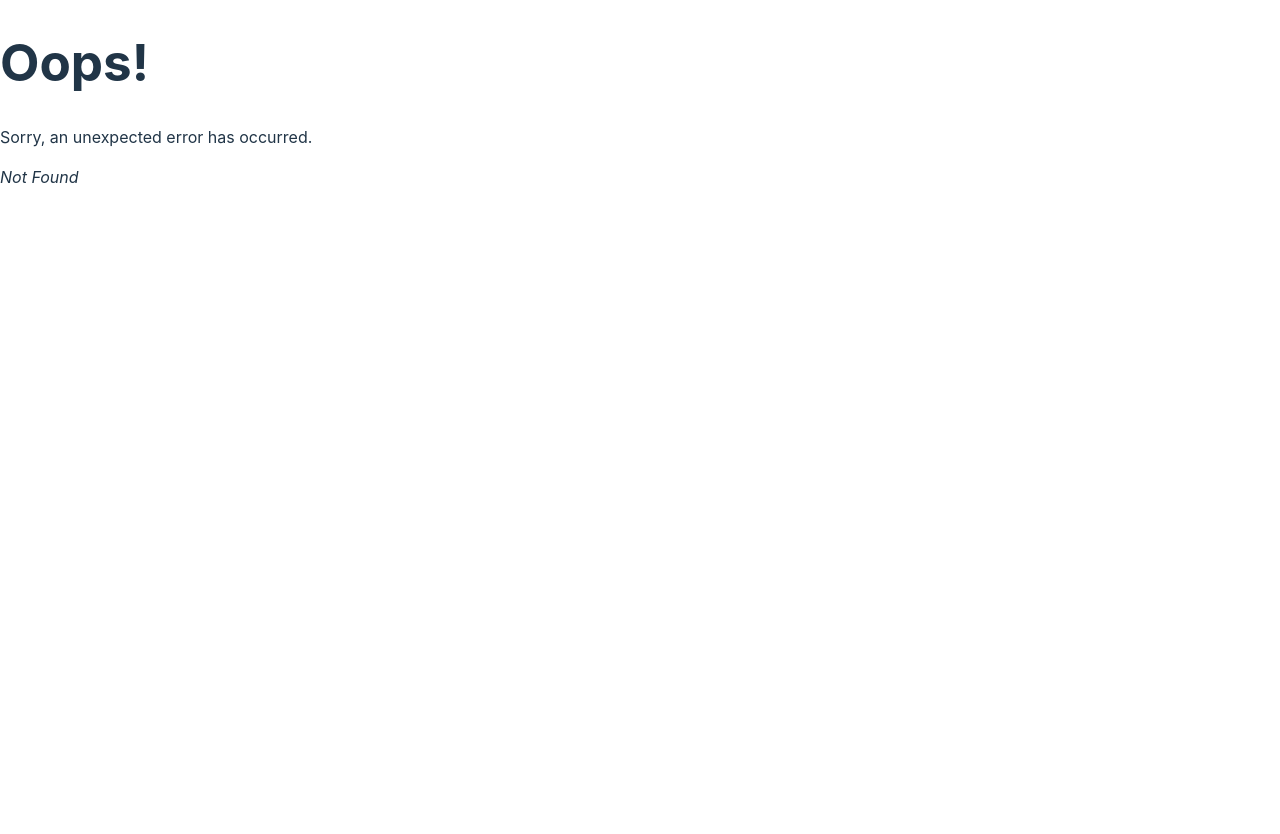
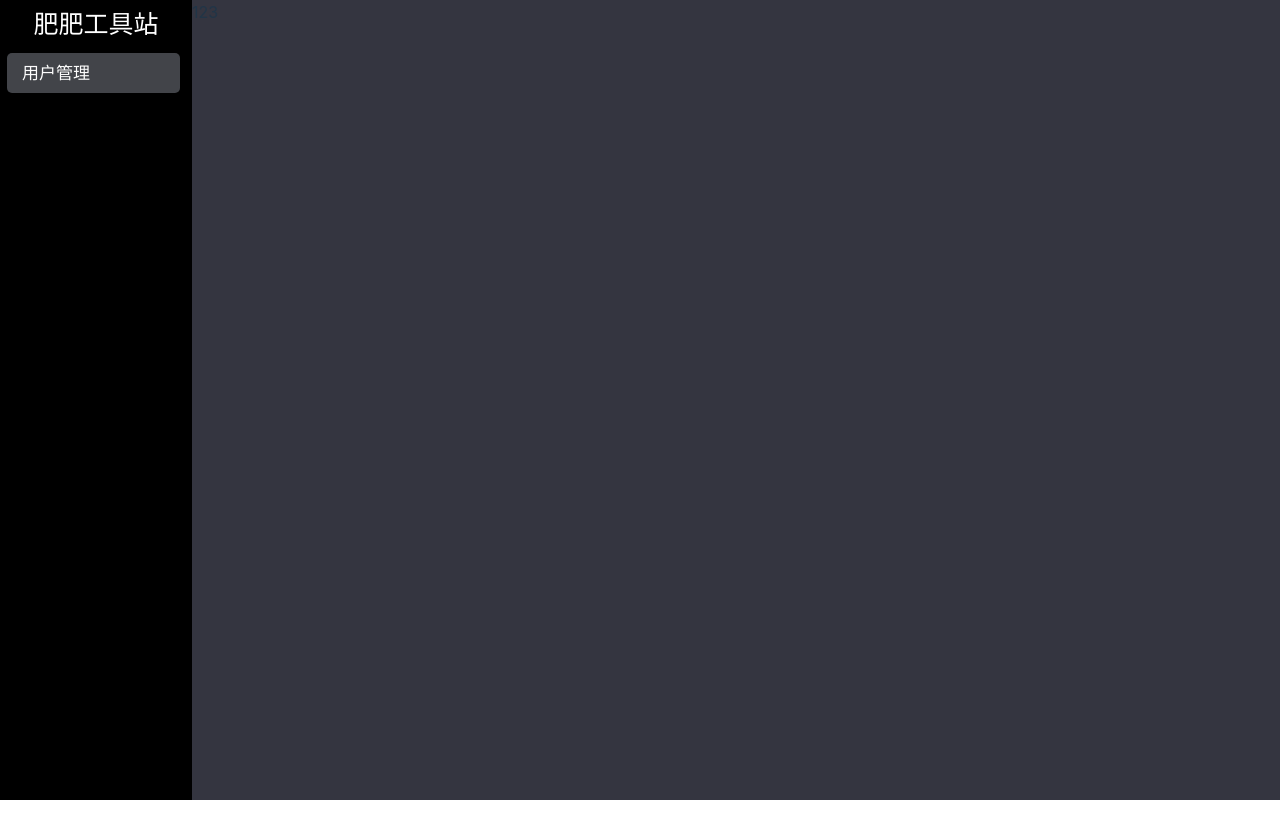
Before and after one commit to litterWhite8/ffxiv-util-react, a React (Vite) app: page /dashboard/userManage in a window 1280 px wide. Before the commit this address had no page. After the commit the page ends 800 px from the top, so only its background shows below. Built offline with nearby package versions, Linux system fonts and the light colour scheme.

Commit message:
dashboard页面编写

```diff
--- a/src/index.css
+++ b/src/index.css
@@ -25,6 +25,9 @@ a:hover {
 body {
   margin: 0;
   place-items: center;
+  display: flex;
+  justify-content: center;
+  align-items: center;
   min-width: 320px;
   min-height: 100vh;
 }
--- a/src/page/dashboard/index.jsx
+++ b/src/page/dashboard/index.jsx
@@ -1,4 +1,6 @@
 import styled from "styled-components";
+import {NavLink, Outlet, Route} from "react-router-dom";
+import UserManage from "./userManage.jsx"
 
 export default function DashBoard(){
     const Page = styled.div`
@@ -9,14 +11,14 @@ export default function DashBoard(){
 
       .menu {
         width: 15%;
-        background-color: rgb(43, 45, 48);
+        background-color: rgb(0, 0, 0);
       }
 
       .menu-title {
         color: #ffffff;
         width: 100%;
         height: 50px;
-        background-color: rgb(39, 40, 44);
+        background-color: rgb(0, 0, 0);
         font-size: 25px;
         margin: 0;
         display: flex;
@@ -24,9 +26,28 @@ export default function DashBoard(){
         align-items: center;
       }
 
+      .nav-link {
+        width: calc(100% - 34);
+        border-radius: 5px;
+        height: 40px;
+        line-height: 40px;
+        font-size: 17px;
+        font-weight: 700;
+        padding-left: 15px;
+        margin: 3px 12px 3px 7px;
+        display: block;
+        color: #fdfdfd;
+      }
+
+      .nav-link:hover {
+        background-color: rgb(59, 62, 66);
+
+
+      }
+
       .content {
         width: 85%;
-        background-color: #1e1f22;
+        background-color: #343540;
       }
     `
 
@@ -36,9 +57,20 @@ export default function DashBoard(){
         <Page height={pageHeight}>
             <div className={"menu"}>
                 <h1 className={"menu-title"}>肥肥工具站</h1>
+                <div>
+                    <NavLink to={"/dashboard/userManage"} className={"nav-link"}
+                             style={({ isActive, isPending, isTransitioning }) => {
+                                 return {
+                                     backgroundColor: isActive ? "rgb(66,68,73)" : "",
+                                 };
+                             }}
+                    >用户管理</NavLink>
+                </div>
             </div>
 
-            <div className={"content"}>123</div>
+            <div className={"content"}>
+                <Outlet/>
+            </div>
         </Page>
     )
 }
--- /dev/null
+++ b/src/page/dashboard/userManage.jsx
@@ -0,0 +1,7 @@
+export default function UserManage(){
+    return(
+        <div>
+            123
+        </div>
+    )
+}
```
Also changed, not shown: src/router/index.jsx (+15 -1 lines).
